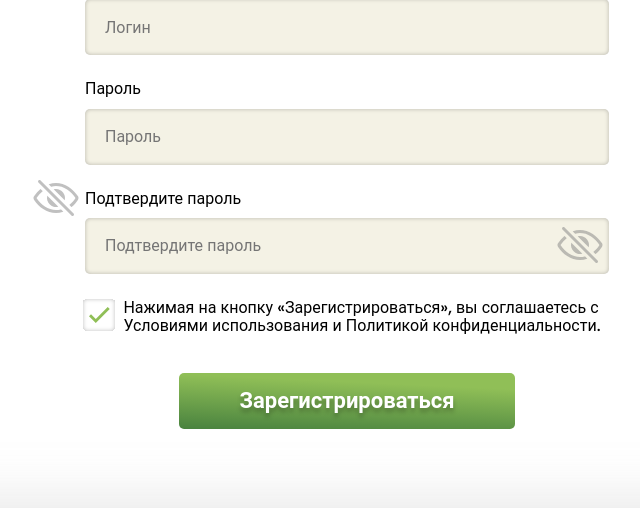
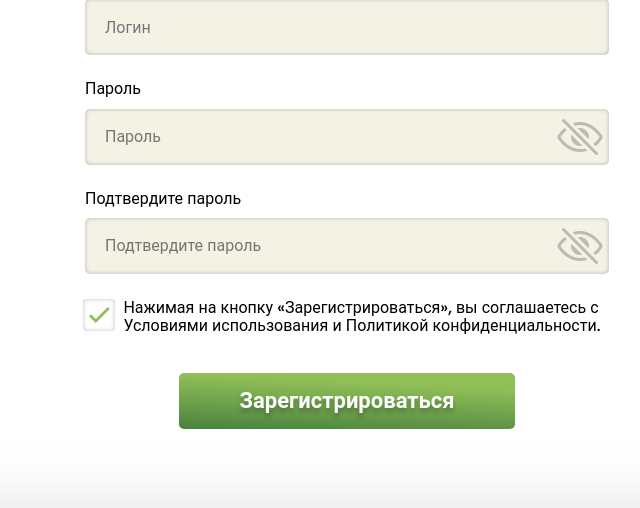
Before and after one commit to honeydrums/razvitie-consulting, a PHP site: page /signup.html in a window 1280 px wide. Shown: the part 904-1412 px from the top of the page, without its empty margins (293-933 px from the left). Run offline with PHP 8.4, Linux system fonts and the light colour scheme.

Commit message:
major
реализовал скрытие/показ пароля, добавил иконку в копирайт, поправил кнопку показа-скрытия пароля

```diff
--- a/css/style.css
+++ b/css/style.css
@@ -2148,7 +2148,7 @@ label {
 	display: inline-block;
 	position: absolute;
 	right: 5px;
-	bottom: -12px;
+	bottom: 29px;
 	cursor: pointer;
 }
 
@@ -2228,6 +2228,10 @@ label {
 .signup-page__form {
 	max-width: 524px;
 	padding-bottom: 80px;
+}
+
+.signup-page__form label {
+	display: block;
 }
 
 .signup-page__form label input[type="text"],
--- a/index.html
+++ b/index.html
@@ -205,7 +205,7 @@
                 <a href="tel:+74822733002" class="contact-phone">+7 (4822) 733-002</a>
             </div>
             <section class="main-footer__copyright">
-                <p>Сайт создан <a href="https://www.wizard-c.ru/web-studiya/">WIZARD-C</a></p>
+                <p>Сайт создан <a href="https://www.wizard-c.ru/web-studiya/">WIZARD-C</a>&#10084;&#65039;</p>
                 <p>© 2020 Все права защищены</p>
                 <a href="policy.html">Политика конфиденциальности</a>
             </section>
--- a/js/script.js
+++ b/js/script.js
@@ -72,3 +72,24 @@ for (menuItem of menuItems) {
         menuItem.id = 'active';
     }
 }
+
+// показать/скрыть пароль
+
+let userPassword = document.querySelector('#user-password');
+let userPasswordRepeat = document.querySelector('#user-password-repeat');
+
+function showPassword() {
+    if (userPassword.type === 'password') {
+        userPassword.type = 'text';
+    } else {
+        userPassword.type = 'password';
+    }
+};
+
+function showPasswordRepeat() {
+    if (userPasswordRepeat.type === 'password') {
+        userPasswordRepeat.type = 'text';
+    } else {
+        userPasswordRepeat.type = 'password';
+    }
+};
--- a/signup.html
+++ b/signup.html
@@ -88,13 +88,13 @@
 				</label>
                 <label>
 					Пароль
-                    <input type="password" name="user-password" id="" placeholder="Пароль">
-                    <span class="password-control"></span>
+                    <input type="password" id="user-password" name="user-password" placeholder="Пароль">
+                    <span class="password-control" id="passwordToggle" onclick="showPassword()"></span>
 				</label>
                 <label>
 					Подтвердите пароль
-                    <input type="password" name="useruser-password-repeat" id="" placeholder="Подтвердите пароль">
-                    <span class="password-control"></span>
+                    <input type="password" id="user-password-repeat" name="user-password-repeat" placeholder="Подтвердите пароль">
+                    <span class="password-control" id="passwordToggleRepeat" onclick="showPasswordRepeat()"></span>
 				</label>
                 <div class="checkbox-wrap">
                     <label>
```
